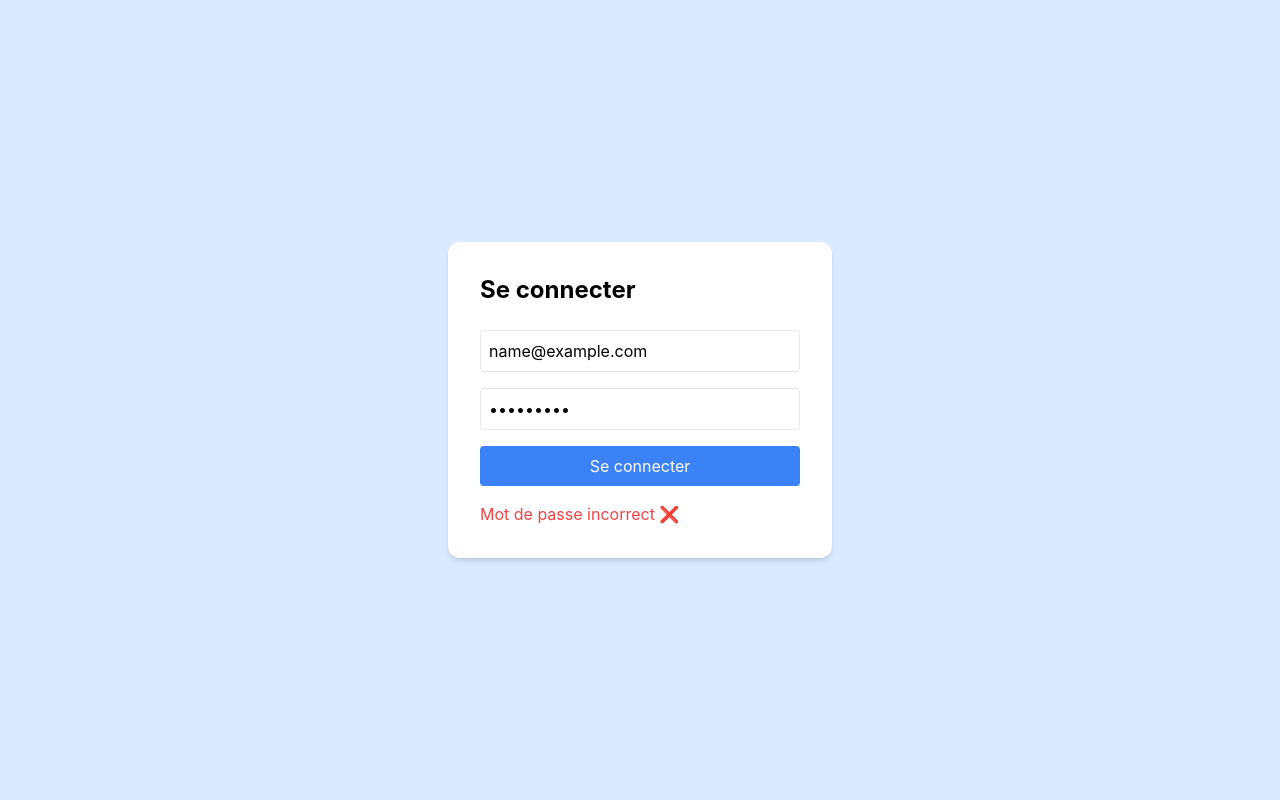
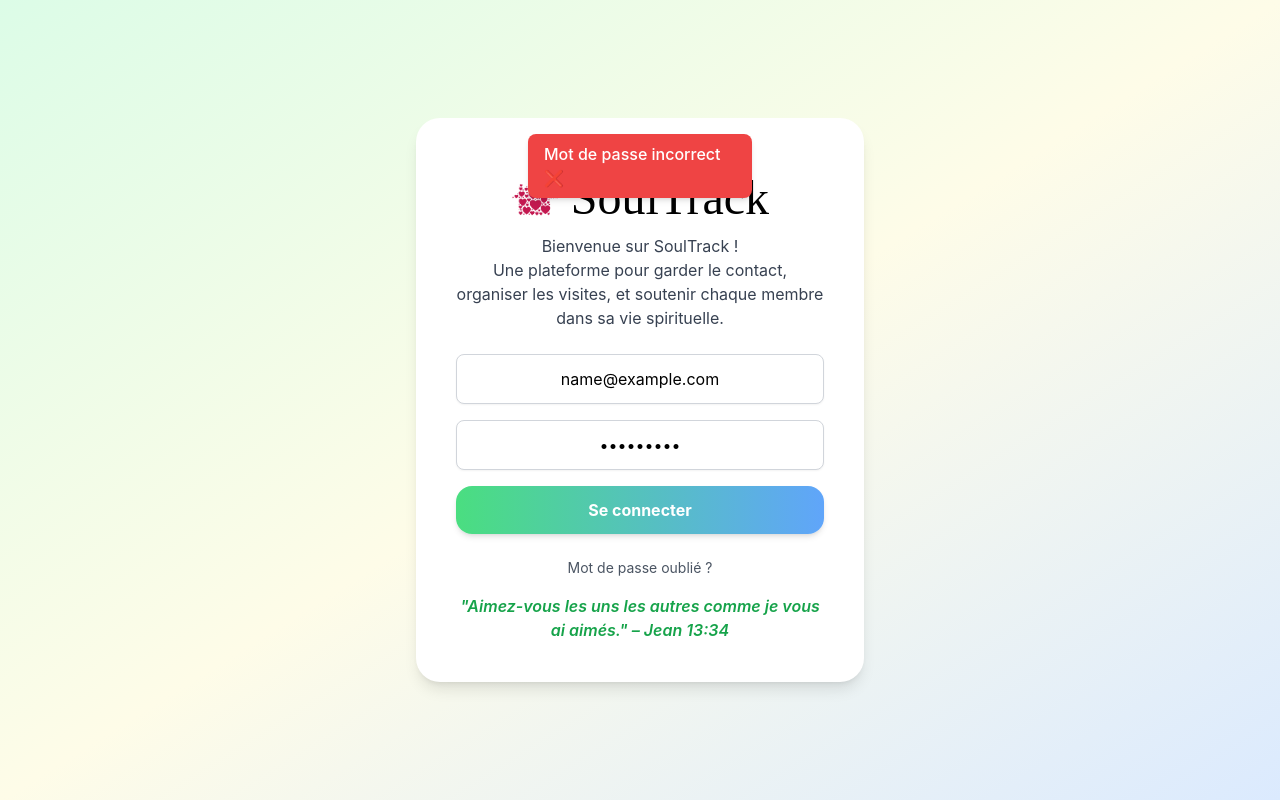
Before and after one commit to allanbavajee/soultrack, a Next.js app: page /login in a window 1280 px wide. Both pictures are taken after typing "name@example.com", "Sample123" into the empty fields and a click on the button "Se connecter". Built offline with nearby package versions, Linux system fonts and the light colour scheme; no server answers.

Commit message:
Update login.js

```diff
--- a/pages/login.js
+++ b/pages/login.js
@@ -1,3 +1,4 @@
+// pages/login.js
 "use client";
 
 import { useState } from "react";
@@ -8,11 +9,13 @@ export default function LoginPage() {
   const [password, setPassword] = useState("");
   const [loading, setLoading] = useState(false);
   const [error, setError] = useState("");
+  const [success, setSuccess] = useState("");
 
   const handleLogin = async (e) => {
     e.preventDefault();
     setLoading(true);
     setError("");
+    setSuccess("");
 
     try {
       const emailTrimmed = email.trim().toLowerCase();
@@ -26,6 +29,7 @@ export default function LoginPage() {
         .single();
 
       if (rpcError || !data) {
+        console.error("Erreur RPC :", rpcError);
         setError("Mot de passe incorrect ❌");
         setLoading(false);
         return;
@@ -39,8 +43,10 @@ export default function LoginPage() {
       localStorage.setItem("userRole", JSON.stringify(userRoles));
       localStorage.setItem("userEmail", data.email);
 
-      // 🔹 Navigation complète côté client pour éviter le 404
+      setSuccess("Connexion réussie ✅");
+      setTimeout(() => {
         window.location.href = "/index";
+      }, 1200);
     } catch (err) {
       console.error("Erreur de connexion :", err);
       setError("❌ Une erreur est survenue lors de la connexion.");
@@ -50,40 +56,99 @@ export default function LoginPage() {
   };
 
   return (
-    <div className="min-h-screen flex items-center justify-center p-6 bg-blue-100">
-      <form
-        onSubmit={handleLogin}
-        className="bg-white p-8 rounded-xl shadow-md w-full max-w-sm"
+    <div className="min-h-screen flex items-center justify-center bg-gradient-to-br from-green-100 via-yellow-50 to-blue-100 p-6">
+      <div className="relative bg-white p-10 rounded-3xl shadow-lg w-full max-w-md flex flex-col items-center">
+
+        {/* 🔔 Alertes visuelles */}
+        {(error || success) && (
+          <div
+            className={`absolute top-4 left-1/2 transform -translate-x-1/2 px-4 py-2 rounded-lg text-white font-medium shadow-md transition-all duration-300 ${
+              error
+                ? "bg-red-500 animate-shake"
+                : "bg-green-500 animate-fade-in"
+            }`}
           >
-        <h1 className="text-2xl font-bold mb-6">Se connecter</h1>
+            {error || success}
+          </div>
+        )}
 
+        {/* Logo + titre */}
+        <h1 className="text-5xl font-handwriting text-black-800 mb-3 flex flex-col sm:flex-row items-center justify-center gap-3 mt-4">
+          <img
+            src="/logo.png"
+            alt="Logo SoulTrack"
+            className="w-12 h-12 object-contain"
+          />
+          SoulTrack
+        </h1>
+
+        {/* Message de bienvenue */}
+        <p className="text-center text-gray-700 mb-6">
+          Bienvenue sur SoulTrack !<br />
+          Une plateforme pour garder le contact, organiser les visites,
+          et soutenir chaque membre dans sa vie spirituelle.
+        </p>
+
+        {/* Formulaire */}
+        <form onSubmit={handleLogin} className="flex flex-col w-full gap-4">
           <input
             type="email"
             placeholder="Email"
             value={email}
             onChange={(e) => setEmail(e.target.value)}
-          className="w-full mb-4 p-2 border rounded"
+            className="border border-gray-300 p-3 rounded-lg w-full text-center shadow-sm focus:outline-green-500 focus:ring-2 focus:ring-green-200 transition"
             required
+            autoComplete="email"
           />
+
           <input
             type="password"
             placeholder="Mot de passe"
             value={password}
             onChange={(e) => setPassword(e.target.value)}
-          className="w-full mb-4 p-2 border rounded"
+            className="border border-gray-300 p-3 rounded-lg w-full text-center shadow-sm focus:outline-green-500 focus:ring-2 focus:ring-green-200 transition"
             required
+            autoComplete="current-password"
           />
 
           <button
             type="submit"
-          className="w-full bg-blue-500 text-white p-2 rounded hover:bg-blue-600"
             disabled={loading}
+            className="bg-gradient-to-r from-green-400 to-blue-400 hover:from-green-500 hover:to-blue-500 text-white font-bold py-3 rounded-2xl shadow-md transition-all duration-200"
           >
             {loading ? "Connexion..." : "Se connecter"}
           </button>
 
-        {error && <p className="mt-4 text-red-500">{error}</p>}
+          {/* 🔹 Lien mot de passe oublié */}
+          <p className="text-center text-sm text-gray-600 hover:text-green-600 transition mt-2 cursor-pointer">
+            <a href="/forgot-password">Mot de passe oublié ?</a>
+          </p>
         </form>
+
+        {/* Verset */}
+        <p className="text-center italic font-semibold mt-4 text-green-600">
+          "Aimez-vous les uns les autres comme je vous ai aimés." – Jean 13:34
+        </p>
+      </div>
     </div>
   );
 }
+
+/* ✅ Animations pour les toasts */
+<style jsx>{`
+  @keyframes shake {
+    0%, 100% { transform: translate(-50%, 0); }
+    20%, 60% { transform: translate(-50%, -3px); }
+    40%, 80% { transform: translate(-50%, 3px); }
+  }
+  .animate-shake {
+    animation: shake 0.4s ease-in-out;
+  }
+  .animate-fade-in {
+    animation: fadeIn 0.5s ease-out;
+  }
+  @keyframes fadeIn {
+    from { opacity: 0; transform: translate(-50%, -10px); }
+    to { opacity: 1; transform: translate(-50%, 0); }
+  }
+`}</style>
```
Lines whose indentation alone changed are shown as unchanged.
